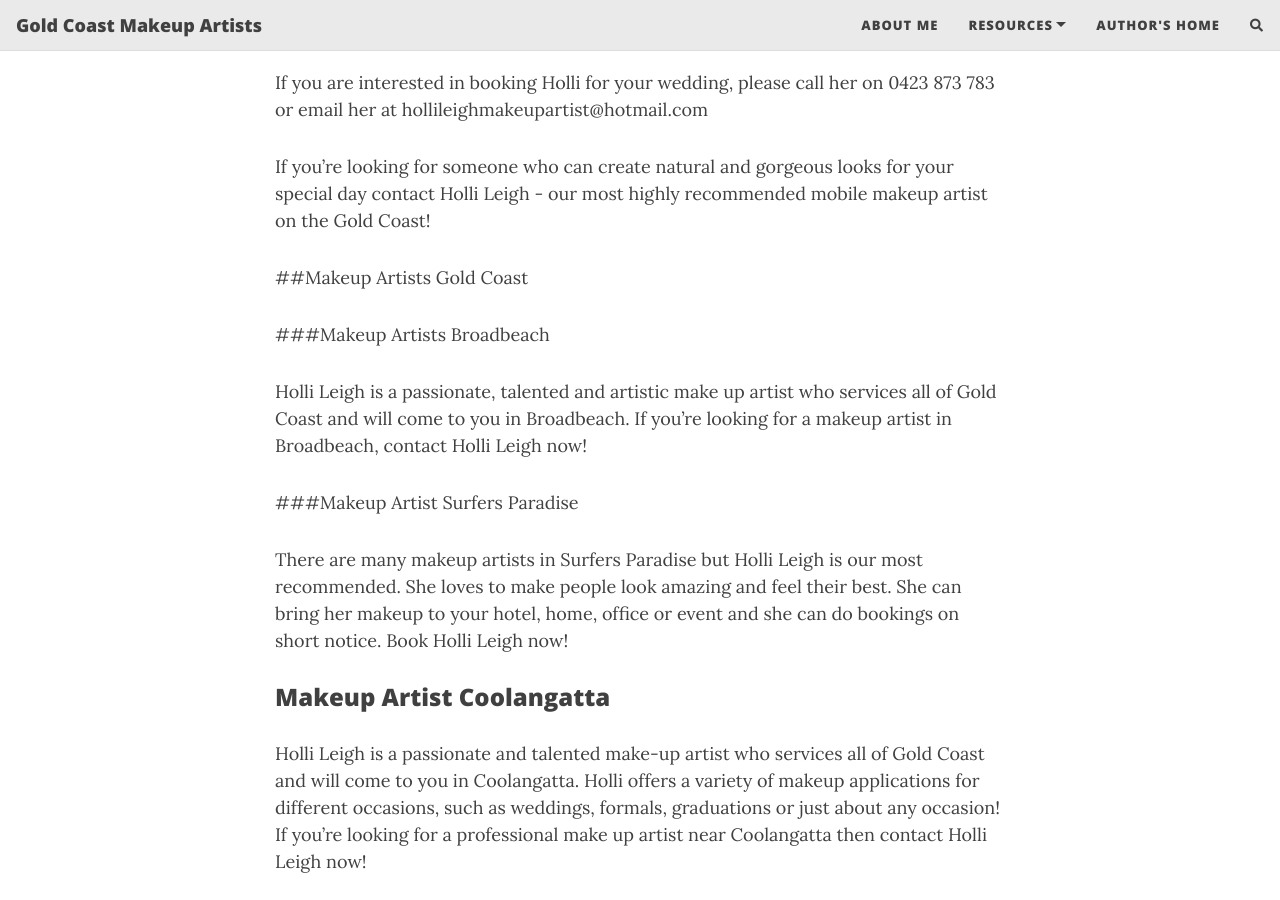
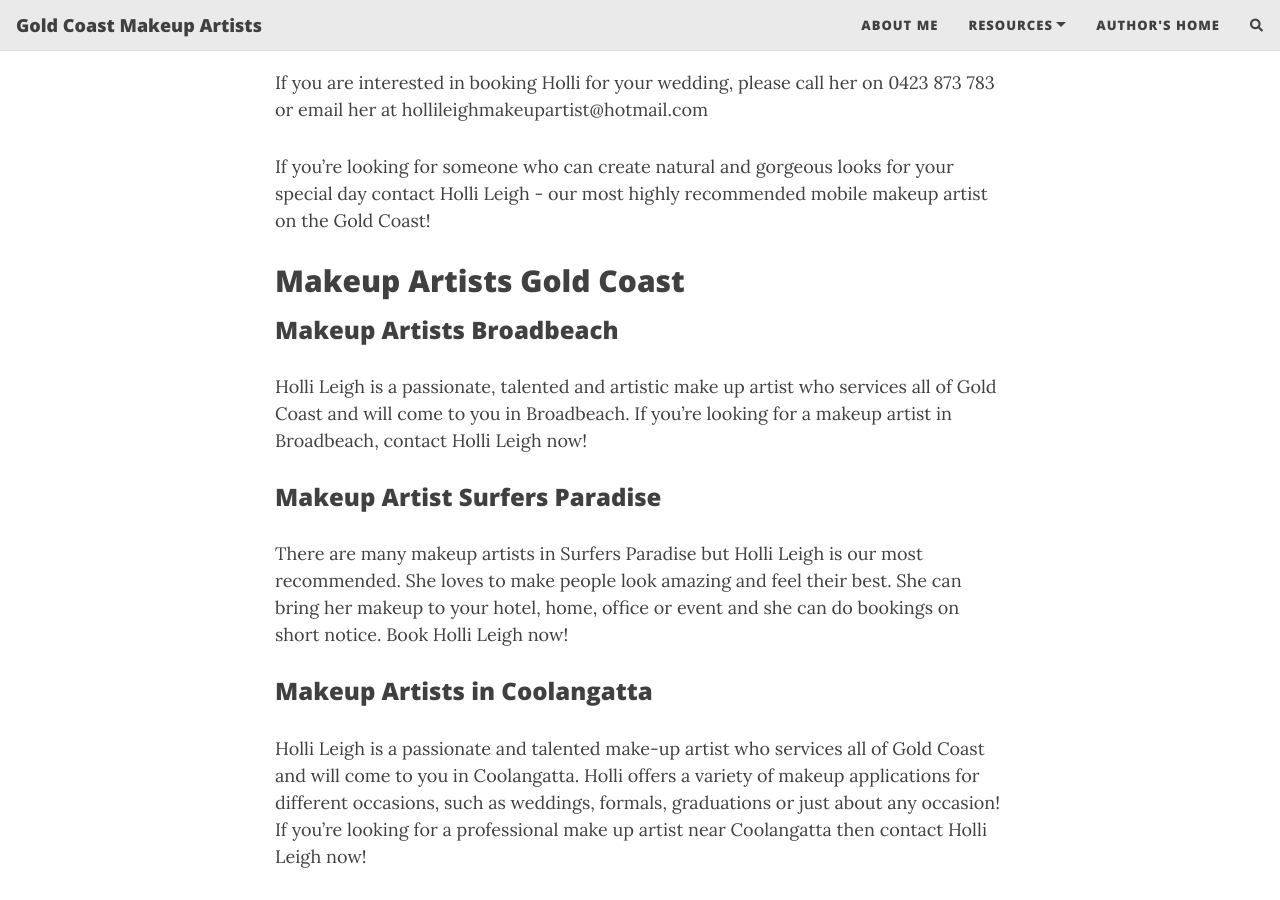
Before and after one commit to nerdflu/goldcoastmakeupartist, a Jekyll site: the page built from index.md, in a window 1280 px wide and 900 px high, scrolled down 3477 px. Built offline with Jekyll 4.4.1, drawn with Linux system fonts in a browser that asks for light colours; nearby versions of some CDN libraries; comment, search, counter and statistics services are not loaded.

Commit message:
Update index.md

```diff
--- a/index.md
+++ b/index.md
@@ -69,16 +69,16 @@ If you are interested in booking Holli for your wedding, please call her on 0423
 If you're looking for someone who can create natural and gorgeous looks for your special day contact Holli Leigh - our most highly recommended mobile makeup artist on the Gold Coast!
 
 
-##Makeup Artists Gold Coast
+## Makeup Artists Gold Coast
 
-###Makeup Artists Broadbeach
+### Makeup Artists Broadbeach
 
 Holli Leigh is a passionate, talented and artistic make up artist who services all of Gold Coast and will come to you in Broadbeach. If you're looking for a makeup artist in Broadbeach, contact Holli Leigh now!
 
-###Makeup Artist Surfers Paradise
+### Makeup Artist Surfers Paradise
 
 There are many makeup artists in Surfers Paradise but Holli Leigh is our most recommended. She loves to make people look amazing and feel their best. She can bring her makeup to your hotel, home, office or event and she can do bookings on short notice. Book Holli Leigh now!
 
-### Makeup Artist Coolangatta
+### Makeup Artists in Coolangatta
 
 Holli Leigh is a passionate and talented make-up artist who services all of Gold Coast and will come to you in Coolangatta. Holli offers a variety of makeup applications for different occasions, such as weddings, formals, graduations or just about any occasion! If you're looking for a professional make up artist near Coolangatta then contact Holli Leigh now!
```
